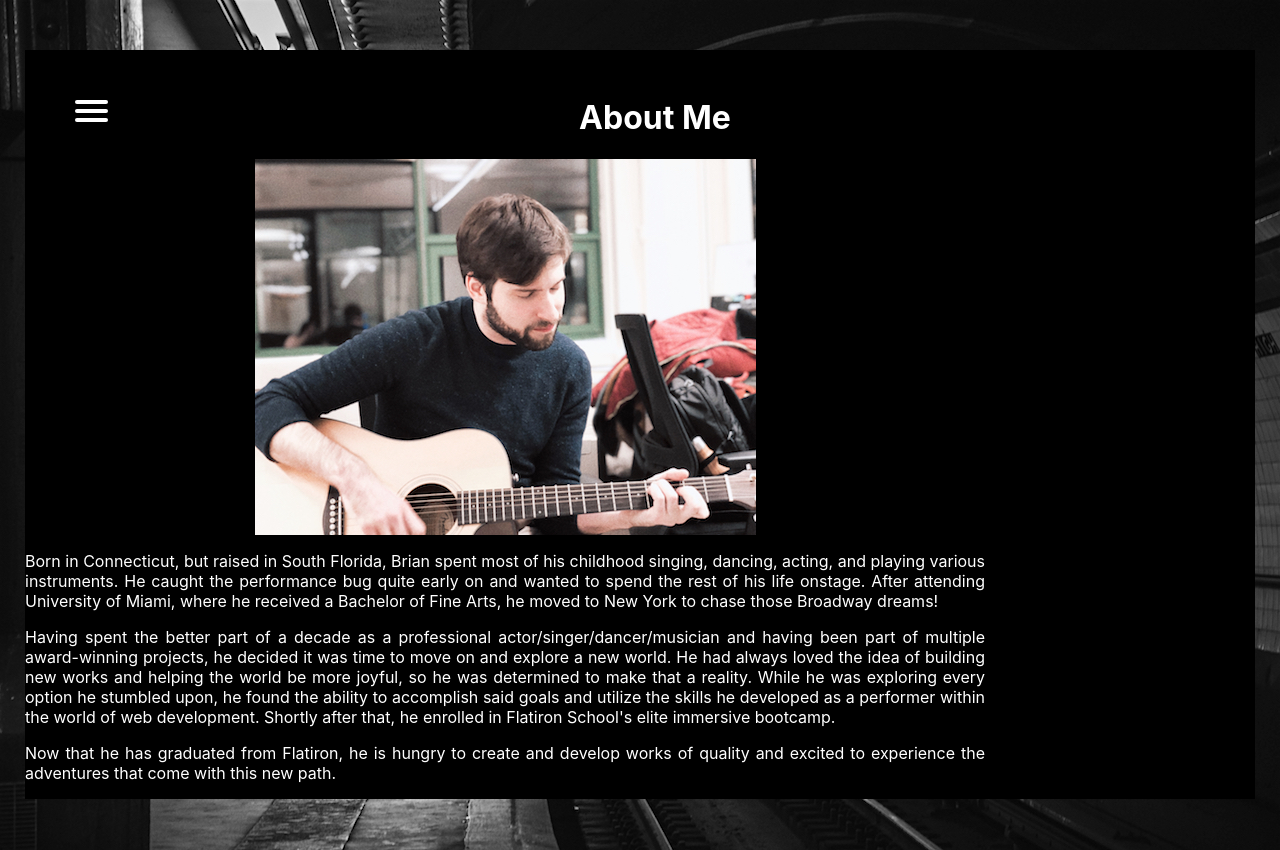
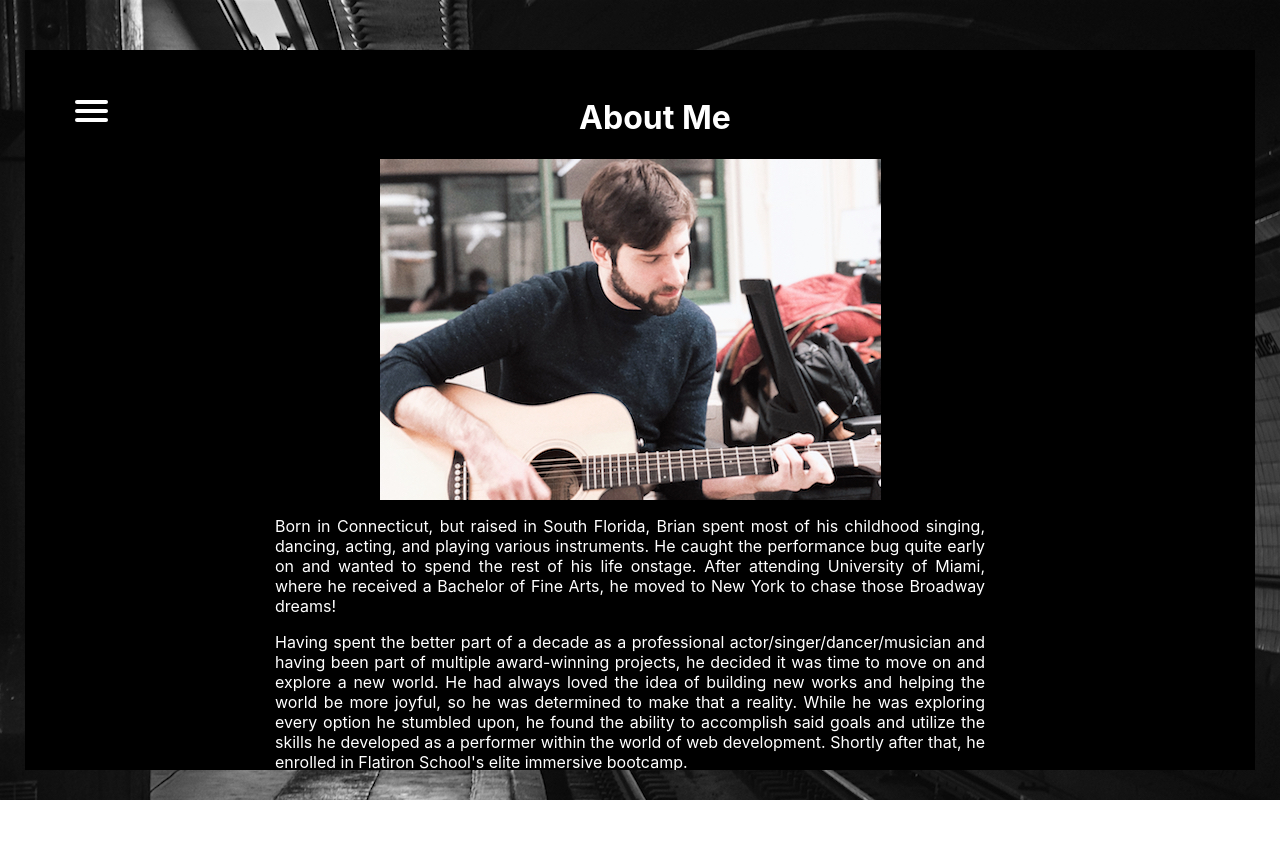
Before and after one commit to Bcdirito/github.bcdirito.io, a React (Create React App) app: page /about in a window 1280 px wide. After the commit the page ends 800 px from the top, so only its background shows below. Built offline with nearby package versions, Linux system fonts and the light colour scheme.

Commit message:
stlyed about me page

```diff
--- a/src/css/App.css
+++ b/src/css/App.css
@@ -1,13 +1,13 @@
 .App {
-  max-height: 100vh;
+  max-height: 90vh;
   max-width: 100vw;
   background-color: black;
   color: white;
   margin-top: 50px;
-  margin-bottom: 50px;
   margin-left: 25px;
   margin-right: 25px;
-  animation: fadein 1.5s;
+  animation: fadein 1.75s;
+  overflow: scroll;
 }
 
 h1, h2 {
--- a/src/css/about.css
+++ b/src/css/about.css
@@ -1,6 +1,6 @@
 .aboutPage {
     max-width: 75vw;
-    max-height: 100vh;
+    /* max-height: 90vh; */
     display: grid;
     justify-content: center;
     justify-items: center;
@@ -17,7 +17,10 @@
     text-align: justify;
     overflow: scroll;
     /* max-height: 80vh; */
+    padding-top: 25px;
     max-width: 75vw;
+    max-height: 75vh;
+    margin-left: 250px;
     animation: fadein 1.5s
 }
 
--- a/src/css/home.css
+++ b/src/css/home.css
@@ -1,6 +1,6 @@
 .homePage {
     max-width: 75vw;
-    max-height: 82vh;
+    max-height: 85vh;
 }
 
 .headshot {
```
